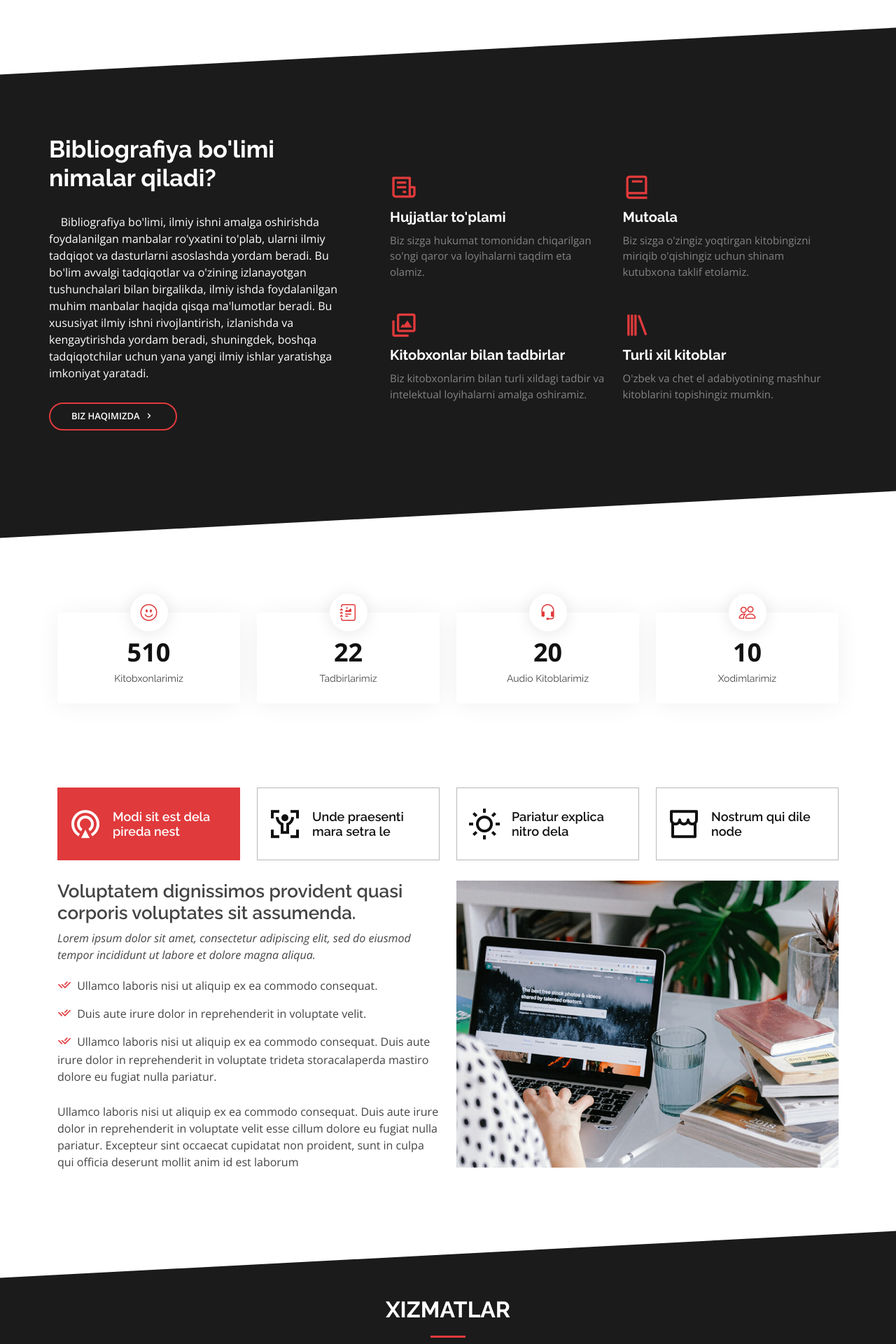
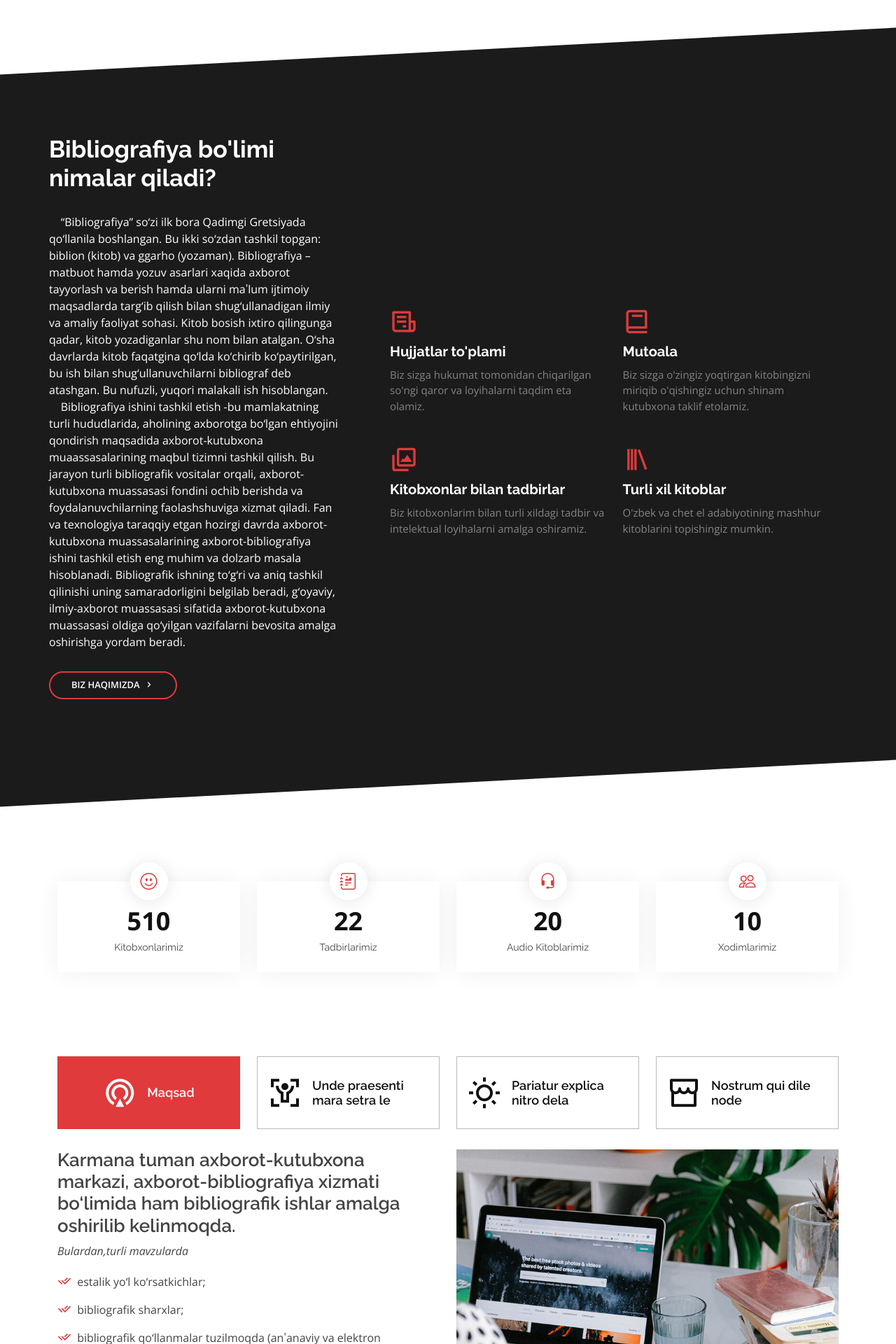
Before and after one commit to rustamovjavohir/KarmanaAKM, a Django app: page / in a window 1280 px wide. Shown: the part 1037-2957 px from the top of the page at 70% size. Run offline with Django 4.2, Linux system fonts and the light colour scheme; parts of the project's set-up code (start-up, migrations or seed data) failed here and were passed over; some libraries are stand-ins or nearby versions.

```diff
--- a/templates/Presento/index.html
+++ b/templates/Presento/index.html
@@ -56,13 +56,24 @@
                             <h3>Bibliografiya bo'limi nimalar qiladi?</h3>
                             <p>
                                 &nbsp&nbsp&nbsp
-                                Bibliografiya bo'limi, ilmiy ishni amalga oshirishda foydalanilgan
-                                manbalar ro'yxatini to'plab, ularni ilmiy tadqiqot va dasturlarni asoslashda yordam
-                                beradi. Bu bo'lim avvalgi tadqiqotlar va o'zining izlanayotgan tushunchalari bilan
-                                birgalikda, ilmiy ishda foydalanilgan muhim manbalar haqida qisqa ma'lumotlar beradi. Bu
-                                xususiyat ilmiy ishni rivojlantirish, izlanishda va kengaytirishda yordam beradi,
-                                shuningdek, boshqa tadqiqotchilar uchun yana yangi ilmiy ishlar yaratishga imkoniyat
-                                yaratadi.
+                                “Bibliografiya” so‘zi ilk bora Qadimgi Gretsiyada qo‘llanila boshlangan. Bu ikki so‘zdan
+                                tashkil topgan: biblion (kitob) va ggarho (yozaman). Bibliografiya – matbuot hamda yozuv
+                                asarlari xaqida axborot tayyorlash va berish hamda ularni maʼlum ijtimoiy maqsadlarda
+                                targ‘ib qilish bilan shug‘ullanadigan ilmiy va amaliy faoliyat sohasi. Kitob bosish
+                                ixtiro qilingunga qadar, kitob yozadiganlar shu nom bilan atalgan. O‘sha davrlarda kitob
+                                faqatgina qo‘lda ko‘chirib ko‘paytirilgan, bu ish bilan shug‘ullanuvchilarni bibliograf
+                                deb atashgan. Bu nufuzli, yuqori malakali ish hisoblangan.
+                                </br>&nbsp&nbsp&nbsp
+                                Bibliografiya ishini tashkil etish -bu mamlakatning turli hududlarida, aholining
+                                axborotga bo‘lgan ehtiyojini qondirish maqsadida axborot-kutubxona muaassasalarining
+                                maqbul tizimni tashkil qilish. Bu jarayon turli bibliografik vositalar orqali,
+                                axborot-kutubxona muassasasi fondini ochib berishda va foydalanuvchilarning
+                                faolashshuviga xizmat qiladi. Fan va texnologiya taraqqiy etgan hozirgi davrda
+                                axborot-kutubxona muassasalarining axborot-bibliografiya ishini tashkil etish eng muhim
+                                va dolzarb masala hisoblanadi. Bibliografik ishning to‘g‘ri va aniq tashkil qilinishi
+                                uning samaradorligini belgilab beradi, g‘oyaviy, ilmiy-axborot muassasasi sifatida
+                                axborot-kutubxona muassasasi oldiga qo‘yilgan vazifalarni bevosita amalga oshirishga
+                                yordam beradi.
                             </p>
                             <a href="#" class="about-btn"><span>Biz haqimizda</span> <i class="bx bx-chevron-right"></i></a>
                         </div>
@@ -156,7 +167,7 @@
                     <li class="nav-item col-3">
                         <a class="nav-link active show" data-bs-toggle="tab" data-bs-target="#tab-1">
                             <i class="ri-gps-line"></i>
-                            <h4 class="d-none d-lg-block">Modi sit est dela pireda nest</h4>
+                            <h4 class="d-none d-lg-block">Maqsad</h4>
                         </a>
                     </li>
                     <li class="nav-item col-3">
@@ -184,24 +195,24 @@
                         <div class="row">
                             <div class="col-lg-6 order-2 order-lg-1 mt-3 mt-lg-0" data-aos="fade-up"
                                  data-aos-delay="100">
-                                <h3>Voluptatem dignissimos provident quasi corporis voluptates sit assumenda.</h3>
+                                <h3>Karmana tuman axborot-kutubxona markazi, axborot-bibliografiya xizmati bo‘limida ham
+                                    bibliografik ishlar amalga oshirilib kelinmoqda.</h3>
                                 <p class="fst-italic">
-                                    Lorem ipsum dolor sit amet, consectetur adipiscing elit, sed do eiusmod tempor
-                                    incididunt ut labore et dolore
-                                    magna aliqua.
+                                    Bulardan,turli mavzularda
                                 </p>
                                 <ul>
-                                    <li><i class="ri-check-double-line"></i> Ullamco laboris nisi ut aliquip ex ea
-                                        commodo
-                                        consequat.
+                                    <li><i class="ri-check-double-line"></i> estalik yo‘l ko‘rsatkichlar;
                                     </li>
-                                    <li><i class="ri-check-double-line"></i> Duis aute irure dolor in reprehenderit in
-                                        voluptate velit.
+                                    <li><i class="ri-check-double-line"></i> bibliografik sharxlar;
                                     </li>
-                                    <li><i class="ri-check-double-line"></i> Ullamco laboris nisi ut aliquip ex ea
-                                        commodo
-                                        consequat. Duis aute irure dolor in reprehenderit in voluptate trideta
-                                        storacalaperda mastiro dolore eu fugiat nulla pariatur.
+                                    <li><i class="ri-check-double-line"></i> bibliografik qo‘llanmalar tuzilmoqda
+                                        (anʼanaviy va elektron ko‘rinishlarda). Axborot bibliografiya xizmati tomonidan
+                                        Karmananing;
+                                    </li>
+                                    <li><i class="ri-check-double-line"></i> qadimiy yodgorliklari;
+                                    </li>
+                                    <li><i class="ri-check-double-line"></i> qishloq xo‘jaligi va tumandagi ijodkorlar
+                                        haqida maʼlumot tayyorlab borilad;
                                     </li>
                                 </ul>
                                 <p>
```
